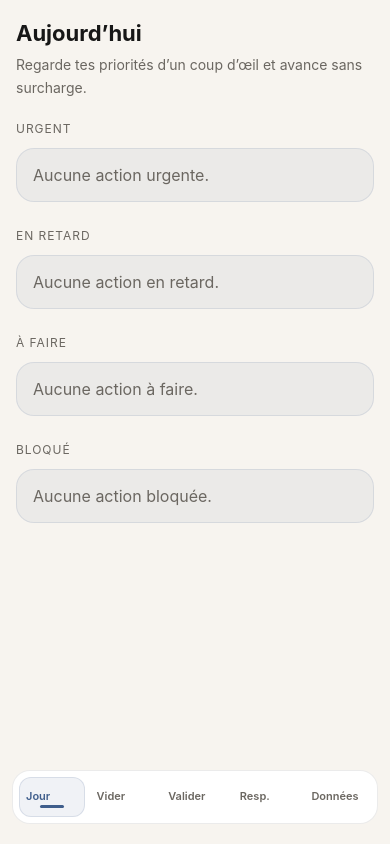
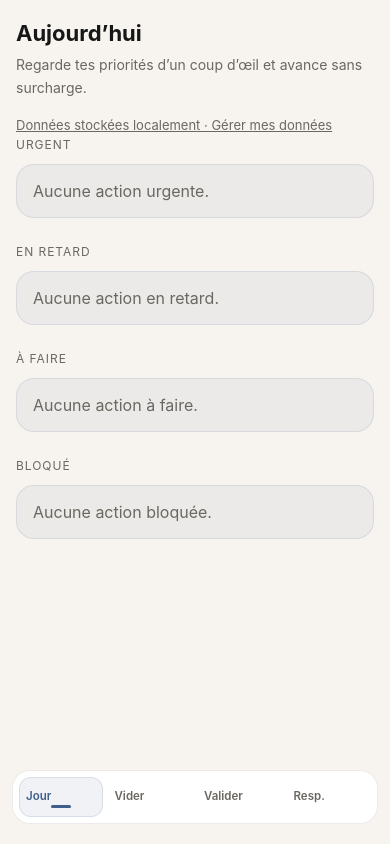
Before and after one commit to kaizenvtcgit/appli-CLEAR, a React (Vite) app: page / in a window 390 px wide. Built offline with nearby package versions, Linux system fonts and the light colour scheme.

Commit message:
Simplify mobile navigation for public test

```diff
--- a/src/components/BottomNav.tsx
+++ b/src/components/BottomNav.tsx
@@ -5,8 +5,7 @@ const items = [
   {to: '/', label: 'Jour'},
   {to: '/vide', label: 'Vider'},
   {to: '/valider', label: 'Valider'},
-  {to: '/responsabilites', label: 'Resp.'},
-  {to: '/params', label: 'Données'}
+  {to: '/responsabilites', label: 'Resp.'}
 ]
 
 export default function BottomNav(){
--- a/src/index.css
+++ b/src/index.css
@@ -71,12 +71,15 @@ a{color:inherit;text-decoration:none;}
 .form-row .select{flex:1;min-width:120px;}
 .edit-actions{display:flex;flex-wrap:wrap;gap:10px;margin-top:14px;}
 .bottom-nav{position:fixed;left:12px;right:12px;bottom:12px;z-index:50;padding:0 0 calc(env(safe-area-inset-bottom) + 8px);pointer-events:none;max-width:calc(100vw - 24px);margin:0 auto;}
-.nav-inner{display:grid;grid-template-columns:repeat(5,1fr);gap:6px;background:var(--card);border:1px solid rgba(0,0,0,0.08);border-radius:18px;padding:6px;overflow:hidden;pointer-events:auto;}
-.nav-button{display:flex;align-items:center;justify-content:center;padding:8px 6px;border-radius:12px;color:var(--muted);font-size:11px;font-weight:600;text-decoration:none;min-height:40px;min-width:0;line-height:1.2;white-space:nowrap;overflow:hidden;text-overflow:ellipsis;position:relative;}
+.nav-inner{display:grid;grid-template-columns:repeat(4,1fr);gap:6px;background:var(--card);border:1px solid rgba(0,0,0,0.08);border-radius:18px;padding:6px;overflow:hidden;pointer-events:auto;}
+.nav-button{display:flex;align-items:center;justify-content:center;padding:8px 6px;border-radius:12px;color:var(--muted);font-size:11.5px;font-weight:600;text-decoration:none;min-height:40px;min-width:0;line-height:1.2;white-space:nowrap;overflow:hidden;text-overflow:ellipsis;position:relative;}
 .nav-button span{display:block;width:100%;overflow:hidden;text-overflow:ellipsis;}
 .nav-button.active{color:var(--primary);background:rgba(63,94,140,0.08);border:1px solid rgba(63,94,140,0.14);}
-.nav-button.active::after{content:'';position:absolute;bottom:8px;left:50%;transform:translateX(-50%);width:24px;height:3px;border-radius:999px;background:var(--primary);}
+.nav-button.active::after{content:'';position:absolute;bottom:8px;left:50%;transform:translateX(-50%);width:20px;height:3px;border-radius:999px;background:var(--primary);}
 .nav-label{line-height:1.2;}
 .actions-list{display:flex;flex-direction:column;gap:14px;padding-bottom:140px;}
+.today-link{margin-top:10px;font-size:13px;color:var(--muted);}
+.today-link a{color:var(--muted);text-decoration:underline;}
+.today-link a:hover{color:var(--text);}
 .empty-note{font-size:14px;color:var(--muted);margin:0;}
 @media(min-width:720px){.container{max-width:720px;margin:0 auto;padding-bottom:40px;}}
--- a/src/pages/Today.tsx
+++ b/src/pages/Today.tsx
@@ -1,4 +1,5 @@
 import React from 'react'
+import { Link } from 'react-router-dom'
 import { ActionItem } from '../types'
 import ActionCard from '../components/ActionCard'
 
@@ -21,6 +22,9 @@ export default function Today({actions,setActions}:Props){
     <div className="container">
       <div className="page-title">Aujourd’hui</div>
       <div className="page-subtitle">Regarde tes priorités d’un coup d’œil et avance sans surcharge.</div>
+      <div className="today-link">
+        <Link to="/params">Données stockées localement · Gérer mes données</Link>
+      </div>
       <div className="section-block">
         <div className="section-label">Urgent</div>
         {urgent.length===0 ? <div className="empty-state-card">Aucune action urgente.</div> : urgent.map(a=> <ActionCard key={a.id} action={a} onSave={saveOne} onDelete={deleteOne} />)}
```
